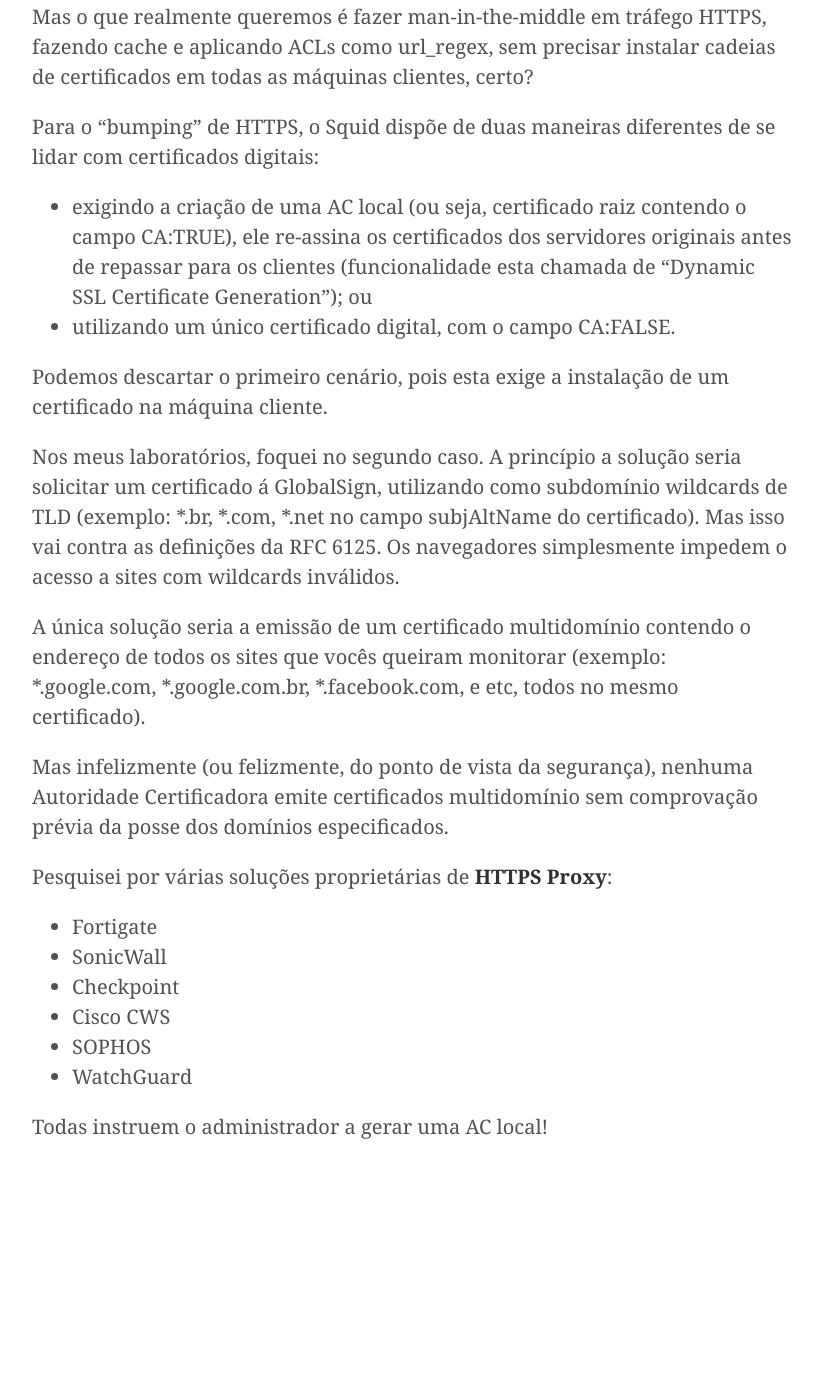
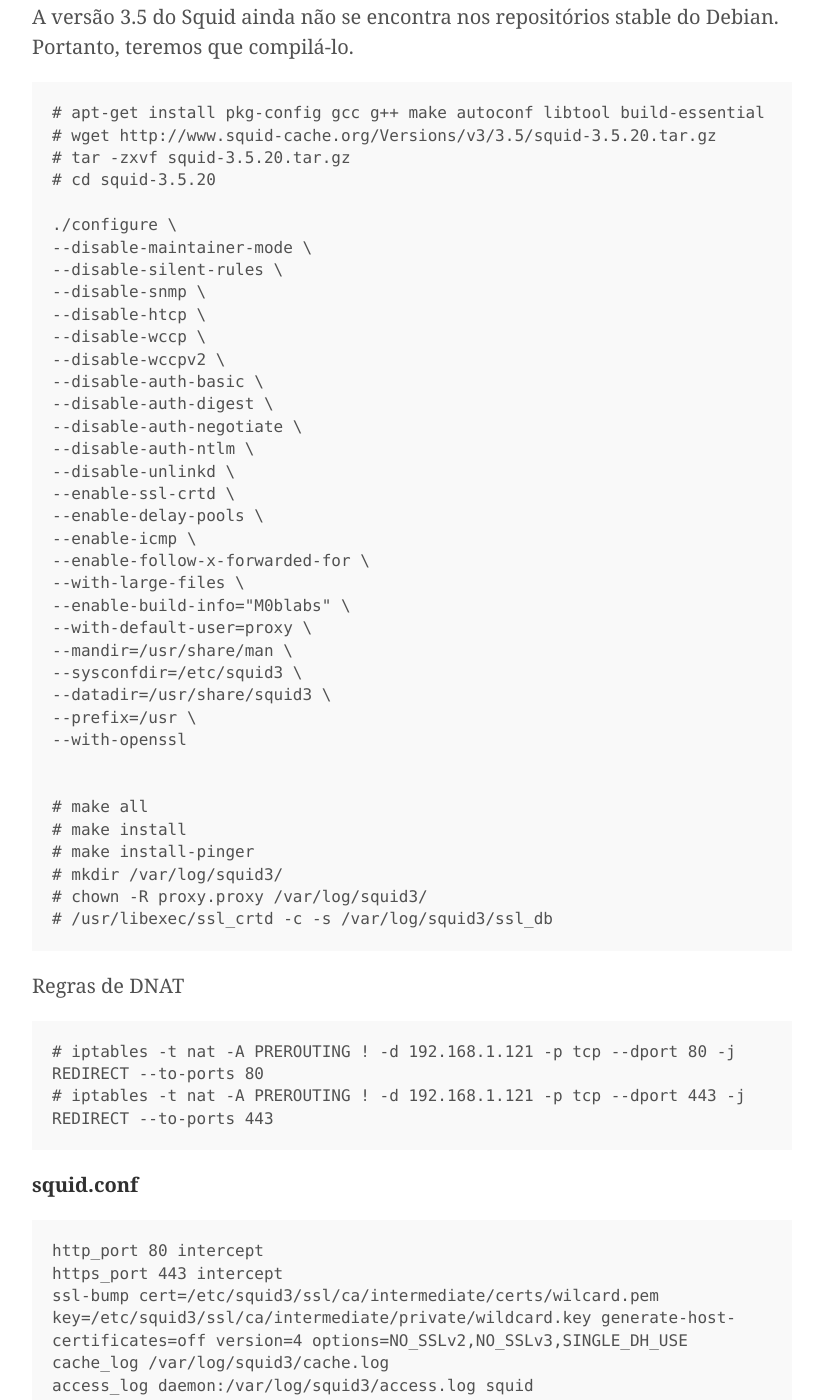
Before and after one commit to Kingm0b/jekyll-minimal-theme, a Jekyll site: the page built from _posts/2017-01-10-squid-https-inspection.md, in a window 1280 px wide and 1400 px high, scrolled down 1493 px. Shown: the whole window, without its empty margins (228-1050 px from the left). Built offline with Jekyll 4.4.1, drawn with Linux system fonts in a browser that asks for light colours; before the commit the page ends 2715 px from its top, so only the background shows below that; some of the changed text lies outside the part shown.

Commit message:
Update 2017-01-10-squid-https-inspection.md

````diff
--- a/_posts/2017-01-10-squid-https-inspection.md
+++ b/_posts/2017-01-10-squid-https-inspection.md
@@ -23,6 +23,77 @@
 
 Desta forma, passivamente, o Squid consegue aplicar ACLs como **dst** e **dstdomain** de forma transparente em tráfego TLS.
 
+A versão 3.5 do Squid ainda não se encontra nos repositórios stable do Debian. Portanto, teremos que compilá-lo.
+
+```bash
+# apt-get install pkg-config gcc g++ make autoconf libtool build-essential
+# wget http://www.squid-cache.org/Versions/v3/3.5/squid-3.5.20.tar.gz
+# tar -zxvf squid-3.5.20.tar.gz
+# cd squid-3.5.20
+
+./configure \
+--disable-maintainer-mode \
+--disable-silent-rules \
+--disable-snmp \
+--disable-htcp \
+--disable-wccp \
+--disable-wccpv2 \
+--disable-auth-basic \
+--disable-auth-digest \
+--disable-auth-negotiate \
+--disable-auth-ntlm \
+--disable-unlinkd \
+--enable-ssl-crtd \
+--enable-delay-pools \
+--enable-icmp \
+--enable-follow-x-forwarded-for \
+--with-large-files \
+--enable-build-info="M0blabs" \
+--with-default-user=proxy \
+--mandir=/usr/share/man \
+--sysconfdir=/etc/squid3 \
+--datadir=/usr/share/squid3 \
+--prefix=/usr \
+--with-openssl
+
+
+# make all
+# make install
+# make install-pinger
+# mkdir /var/log/squid3/
+# chown -R proxy.proxy /var/log/squid3/
+# /usr/libexec/ssl_crtd -c -s /var/log/squid3/ssl_db
+```
+
+Regras de DNAT
+
+```
+# iptables -t nat -A PREROUTING ! -d 192.168.1.121 -p tcp --dport 80 -j REDIRECT --to-ports 80
+# iptables -t nat -A PREROUTING ! -d 192.168.1.121 -p tcp --dport 443 -j REDIRECT --to-ports 443
+```
+
+**squid.conf**
+
+```
+http_port 80 intercept
+https_port 443 intercept
+ssl-bump cert=/etc/squid3/ssl/ca/intermediate/certs/wilcard.pem key=/etc/squid3/ssl/ca/intermediate/private/wildcard.key generate-host-certificates=off version=4 options=NO_SSLv2,NO_SSLv3,SINGLE_DH_USE
+cache_log /var/log/squid3/cache.log
+access_log daemon:/var/log/squid3/access.log squid
+netdb_filename stdio:/var/log/squid3/netdb.state
+sslcrtd_program /usr/libexec/ssl_crtd -s /var/log/squid3/ssl_db -M 4MB sslcrtd_children 1 startup=1 idle=1
+cache_effective_user proxy
+cache_effective_group proxy
+pinger_enable off
+dns_v4_first on
+acl HTTPS dstdomain "/etc/squid3/https"
+acl BLOCK url_regex "(torrent)|sex(y|o)"
+cache deny all
+ssl_bump bump HTTPS
+ssl_bump splice all
+http_access deny BLOCK
+http_access allow all
+```
 Mas o que realmente queremos é fazer man-in-the-middle em tráfego HTTPS, fazendo cache e aplicando ACLs como url_regex, sem precisar instalar cadeias de certificados em todas as máquinas clientes, certo?
 
 Para o "bumping" de HTTPS, o Squid dispõe de duas maneiras diferentes de se lidar com certificados digitais:
````
